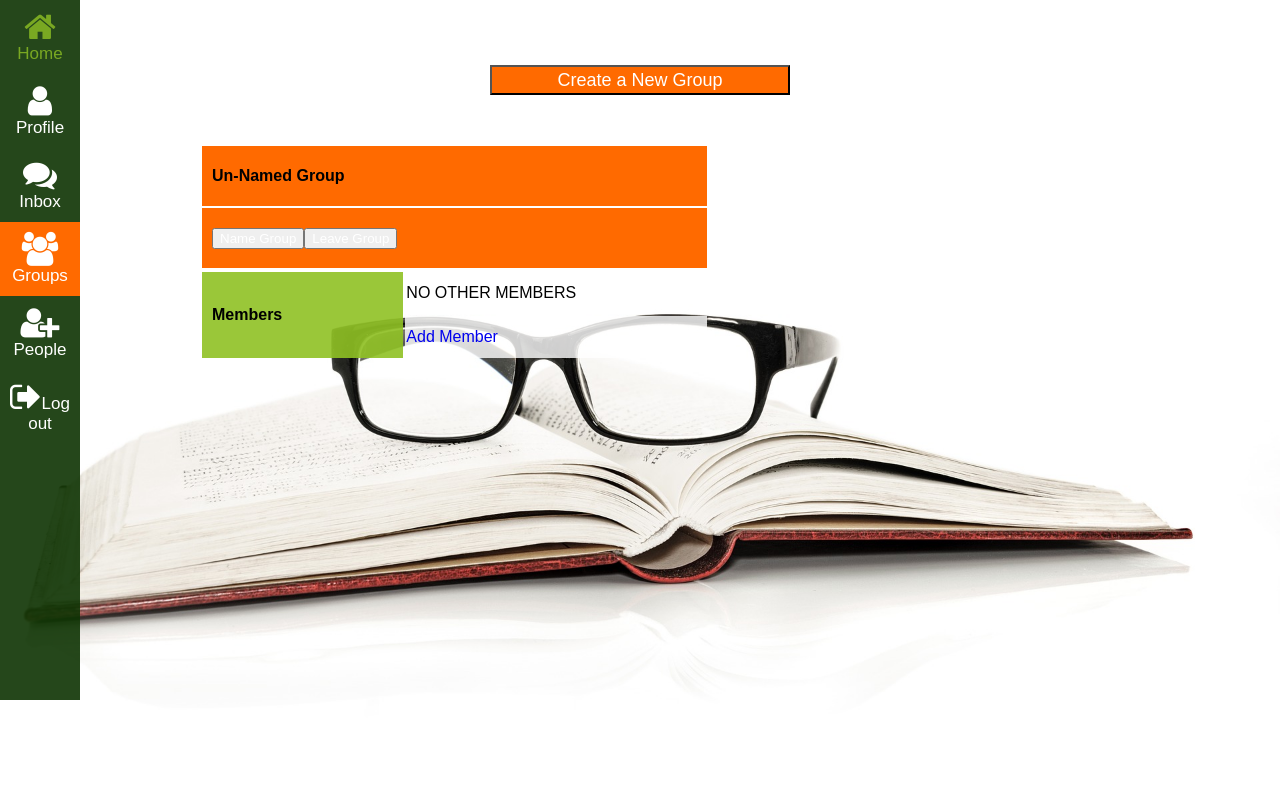
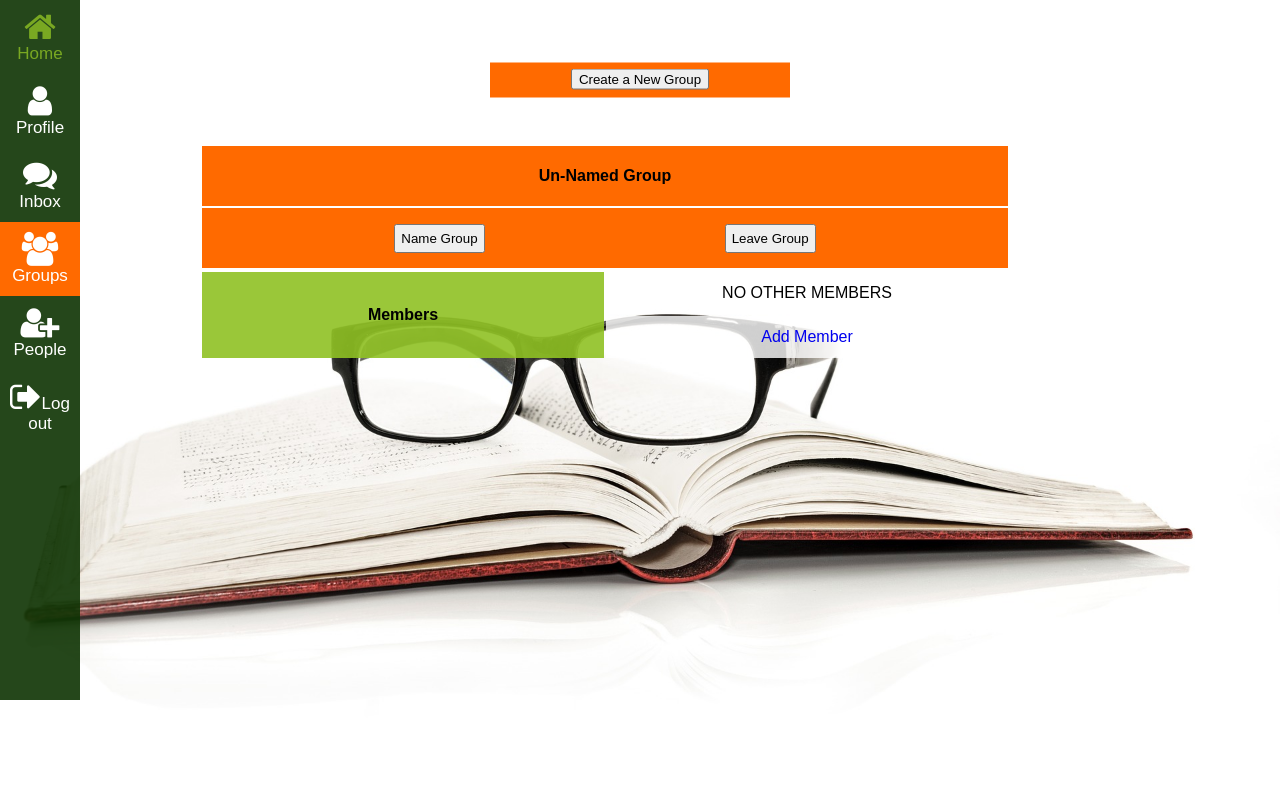
Before and after one commit to anirban-biswas/Web-Based-Design, a PHP site: page /Groups.php in a window 1280 px wide; the page is wider, and only the part inside the window is pictured. Run offline with PHP 8.4, Linux system fonts and the light colour scheme; the visitor is signed in with stand-in values (Sample User, id 1); tables that the repository leaves empty or names only in its code hold one stand-in row (values such as "Sample post"); data that the repository does not hold is empty.

Commit message:
CSS Update

```diff
--- a/style.css
+++ b/style.css
@@ -54,7 +54,7 @@ h1{
     padding: 0 0 0px;
     text-align: left;
     font-size: 70px;
-    font-family: 'Amatic SC', cursive;
+    font-family: 'Amatic+SC', cursive;
     color: #ff6a00;
 }
 h2{
@@ -158,6 +158,7 @@ h3{
     width: 90%;
     padding-bottom: 20px;
     position: absolute;
+    float:center;
     left: 200px;
     top: 80px;
 }
@@ -166,14 +167,16 @@ h3{
     background-color:rgba(143, 193, 36, 0.9);
     color: black;
     height: 40px;
-    width: 40%;
+    width: 50%;
+    text-align: center;
 }
 
 .table td{
     background-color:rgba(255,255,255, 0.8);
     color: black;
     height: 40px;
-    width: 300px;
+    width: 400px;
+    text-align: center;
 }
 
 .table input[type="submit"]{
@@ -198,10 +201,23 @@ h3{
 }
 
 .links a{
-    color: white;
+    color: black;
 }
-.group input[type="submit"]
+
+.links button{
+    float: center;
+    padding: 5px 5px 5px;
+    margin: 0 120px 0;
+}
+
+.group a:hover
 {
+    cursor: pointer;
+    background: #ff0000;
+    color: #000;
+}
+
+.group a{
     position:absolute;
     top: 10%;
     left:50%;
@@ -211,13 +227,8 @@ h3{
     background:#ff6a00;
     color:#fff;
     font-size: 18px;
-}
-
-.group input[type="submit"]:hover
-{
-    cursor: pointer;
-    background: #ff0000;
-    color: #000;
+    text-align: center;
+    padding-top: 5px;
 }
 
 a{
```
